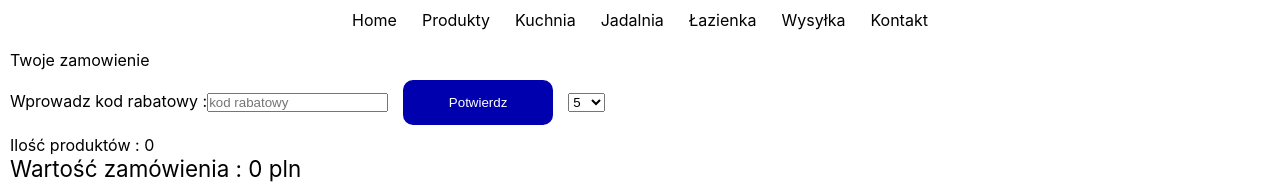
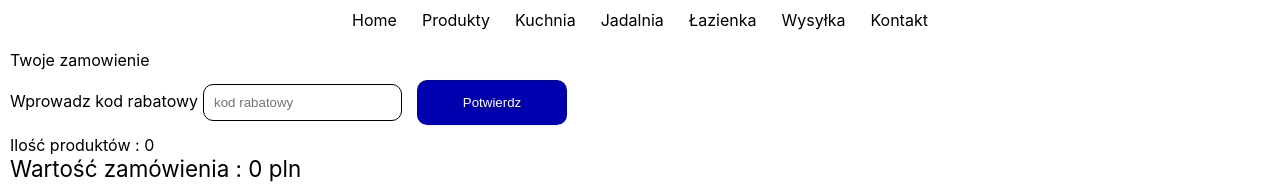
Before and after one commit to marcinoles87/my-app2, a React (Create React App) app: page /zamowienie in a window 1280 px wide. Shown: the part 204-389 px from the top of the page. Built offline with nearby package versions, Linux system fonts and the light colour scheme.

Commit message:
add code

```diff
--- a/src/App.css
+++ b/src/App.css
@@ -438,6 +438,13 @@ i{
 
 }
 
+.zamowienie-podsumowanie input{
+  margin-left: 5px;
+  padding: 10px;
+  border-radius: 10px;
+  border: 0.5px solid black;
+}
+
 .zamowienie-podsumowanie button{
   width: 150px;
   margin: 10px 15px;
@@ -487,6 +494,7 @@ i{
   width: 30vw;
   padding: 10px;
   border-radius: 10px;
+  border: 2px solid black;
   transition: 0.8s ease;
 }
 
--- a/src/pages/Zamowienie.jsx
+++ b/src/pages/Zamowienie.jsx
@@ -27,7 +27,9 @@ const handleDeleteItem = (item) =>{
 }
 
 const handleKodRabatowy = () =>{
-    setallPrice(allPrice-(allPrice*`${kodRabatowy*allPrice}`))
+    console.log(kodRabatowy)
+    console.log(allPrice)
+    setallPrice(Math.round(allPrice-Number(allPrice*kodRabatowy/100)))
     console.log(allPrice)
 }
 
@@ -52,14 +54,9 @@ const handleKodRabatowy = () =>{
         </div>
 
     <div className='zamowienie-podsumowanie'>
-        <p>Wprowadz kod rabatowy :
+        <p>Wprowadz kod rabatowy
             <input placeholder='kod rabatowy' onChange={ (e) => setKodRabatowy(e.target.value)}></input>
             <button onClick={handleKodRabatowy}>Potwierdz</button>
-            <select name="" id="" onChange={(e) => setKodRabatowy(e.target.value)}>
-                <option value="5">5</option>
-                <option value="7">7</option>
-                <option value="10">10</option>
-            </select>
             </p>
         <p>Ilość produktów : {koszyk.length}</p>
         <p className='zamowienie-wartosc'>Wartość zamówienia : {Math.round(allPrice-(allPrice*20/100))} pln </p>
```
